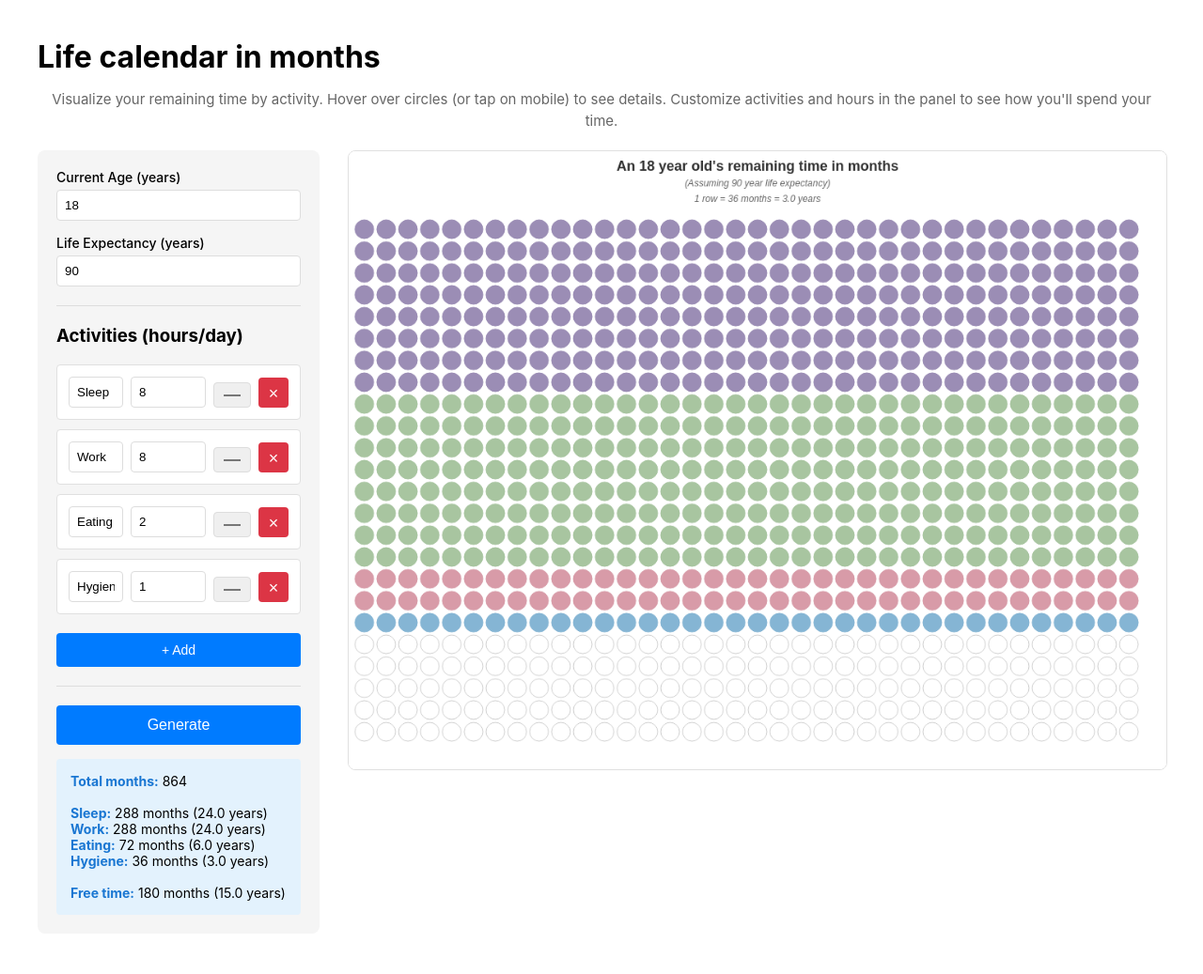
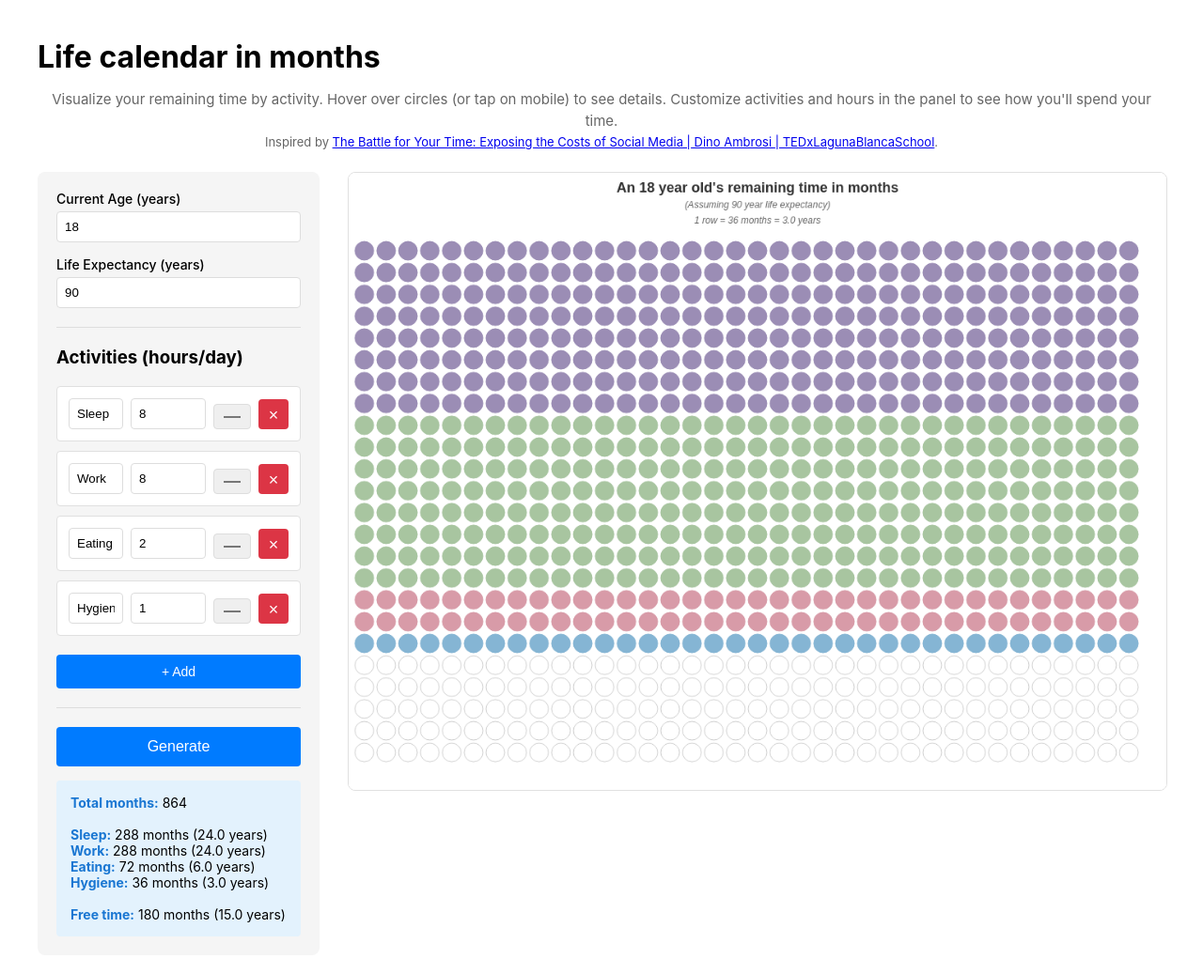
Before and after one commit to tutss/tutss.github.io, a Jekyll site: the page life/index.html, which Jekyll copies as it is, in a window 1280 px wide. Shown: the whole page at 94% size. Built offline with Jekyll 4.4.1, drawn with Linux system fonts in a browser that asks for light colours; before the commit the page ends 1014 px from its top, so only the background shows below that.

Commit message:
Adds reference

```diff
--- a/life/index.html
+++ b/life/index.html
@@ -136,7 +136,12 @@
 </head>
 <body>
     <h1>Life calendar in months</h1>
-    <p class="subtitle">Visualize your remaining time by activity. Hover over circles (or tap on mobile) to see details. Customize activities and hours in the panel to see how you'll spend your time.</p>
+    <p class="subtitle">
+        Visualize your remaining time by activity. Hover over circles (or tap on mobile) to see details. Customize activities and hours in the panel to see how you'll spend your time.<br>
+        <span style="font-size:13px; color:#666;">
+            Inspired by <a href="https://www.youtube.com/watch?v=4TMPXK9tw5U" target="_blank" rel="noopener">The Battle for Your Time: Exposing the Costs of Social Media | Dino Ambrosi | TEDxLagunaBlancaSchool</a>.
+        </span>
+    </p>
 
     <div id="tooltip" style="display: none;"></div>
 
```
